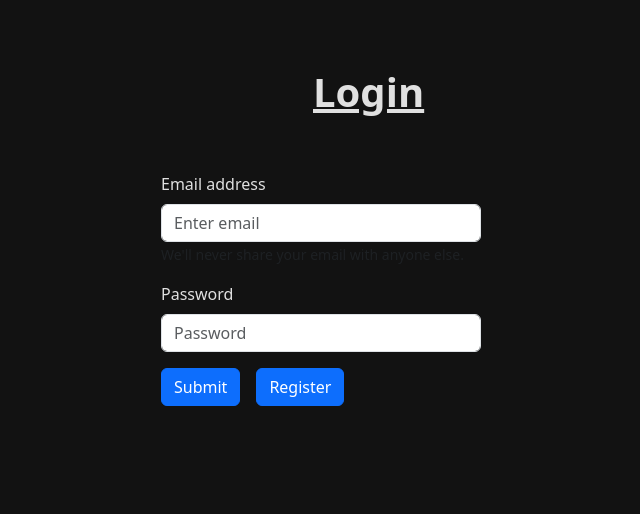
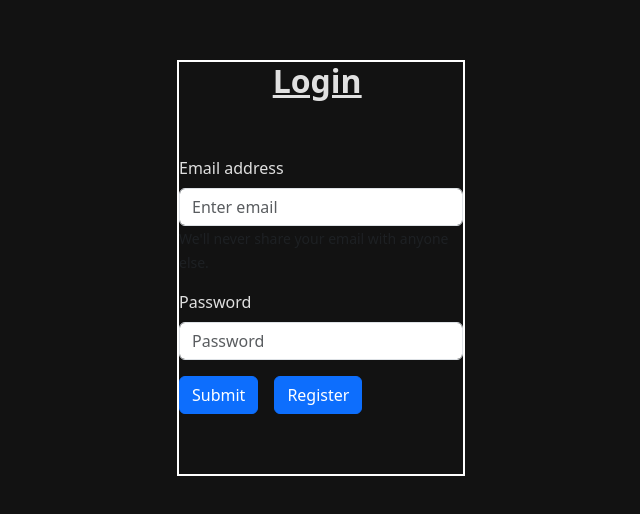
Before and after one commit to KK-Singh333/Voxify, a React (Vite) app in the folder frontend/: page /login in a window 1280 px wide. Shown: the part 132-646 px from the top of the page, without its empty margins (319-959 px from the left). Built offline with nearby package versions, Linux system fonts and the light colour scheme.

Commit message:
Update login.css

```diff
--- a/frontend/src/pages/login.css
+++ b/frontend/src/pages/login.css
@@ -7,16 +7,19 @@
     position: absolute;
     left: 50%;
     top: 50%;
-    height: 50%;
-    width: 25%;
+    height: 26rem;
+    width: 18rem;
     transform: translate(-50%, -50%);
     color: #E0E0E0;
+    border: 2px solid white;
 
 }
 
 .login-head {
-    transform: translate(9.5rem);
+    position: relative;
+    left: 33%;
     padding-bottom: 3rem;
     font-weight: 600;
     text-decoration-line: underline;
+    font-size: 2rem !important;
 }
```
